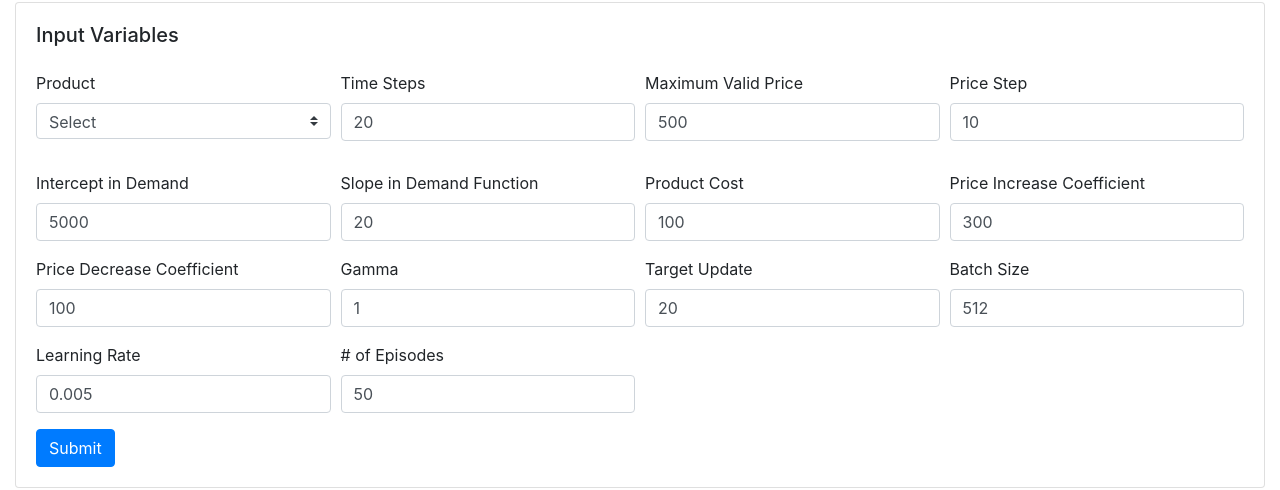
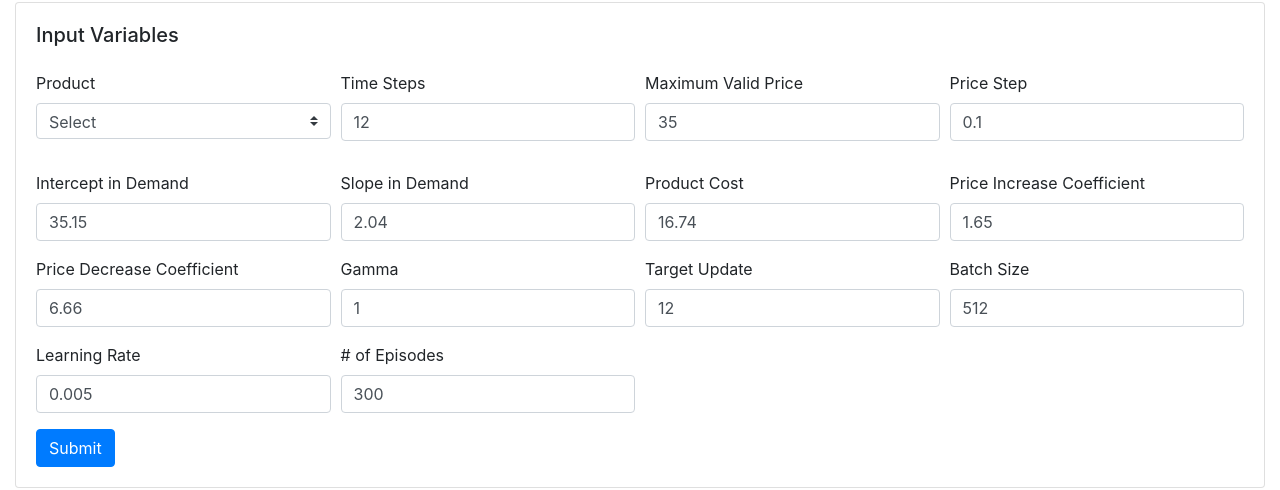
Before and after one commit to salves94/price_optimizer, a Flask app: page /price-optimization/create in a window 1280 px wide. Shown: the part 559-1049 px from the top of the page. Run offline with Flask 2, Linux system fonts and the light colour scheme; a user stored in the database is signed in; data comes from the database, SQL or seed files in the repository; both versions use the stored data as it was after the commit; some libraries are stand-ins or nearby versions.

Commit message:
Small Improves

```diff
--- a/app.py
+++ b/app.py
@@ -161,15 +161,15 @@ def createPriceOptimization():
         if request.method == 'POST':
             product_id = request.form['product_id']
             time_steps = int(request.form['time_steps'])
-            max_price = int(request.form['max_price'])
-            price_step = int(request.form['price_step'])
-            q_0 = int(request.form['intercept_demand'])
-            k = int(request.form['slope_demand'])
-            unit_cost = int(request.form['product_cost'])
-            increase_coefficient = int(request.form['increase_coefficient'])
-            decrease_coefficient = int(request.form['decrease_coefficient'])
+            max_price = float(request.form['max_price'])
+            price_step = float(request.form['price_step'])
+            q_0 = float(request.form['intercept_demand'])
+            k = float(request.form['slope_demand'])
+            unit_cost = float(request.form['product_cost'])
+            increase_coefficient = float(request.form['increase_coefficient'])
+            decrease_coefficient = float(request.form['decrease_coefficient'])
             gamma = float(request.form['gamma'])
-            target_update = int(request.form['target_update'])
+            target_update = float(request.form['target_update'])
             batch_size = int(request.form['batch_size'])
             learning_rate = float(request.form['learning_rate'])
             num_episodes = int(request.form['num_episodes'])
--- a/templates/price-optimization/create.html
+++ b/templates/price-optimization/create.html
@@ -24,47 +24,47 @@
                                 </div>
                                 <div class="form-group col-md-3">
                                     <label for="time_steps">{{ _('Time Steps') }}</label>
-                                    <input type="number" class="form-control" name='time_steps' id='time_steps' required value='20'>
+                                    <input type="number" class="form-control" name='time_steps' id='time_steps' required value='12'>
                                 </div>
                                 <div class="form-group col-md-3">
                                     <label for="max_price">{{ _('Maximum Valid Price') }}</label>
-                                    <input type="number" class="form-control" name='max_price' id='max_price' required value='500'>
+                                    <input type="number" step="any" class="form-control" name='max_price' id='max_price' required value='35'>
                                 </div>
                                 <div class="form-group col-md-3">
                                     <label for="price_step">{{ _('Price Step') }}</label>
-                                    <input type="number" class="form-control" name='price_step' id='price_step' required value='10'>
+                                    <input type="number" step="any" class="form-control" name='price_step' id='price_step' required value='0.1'>
                                 </div>
                             </div>
                             <div class="form-row">
                                 <div class="form-group col-md-3">
                                     <label for="intercept_demand">{{ _('Intercept in Demand') }}</label>
-                                    <input type="number" class="form-control" name='intercept_demand' id='intercept_demand' required value='5000'>
+                                    <input type="number" step="any" class="form-control" name='intercept_demand' id='intercept_demand' required value='35.15'>
                                 </div>
                                 <div class="form-group col-md-3">
-                                    <label for="slope_demand">{{ _('Slope in Demand Function') }}</label>
-                                    <input type="number" class="form-control" name="slope_demand" id="slope_demand" required value='20'>
+                                    <label for="slope_demand">{{ _('Slope in Demand') }}</label>
+                                    <input type="number" step="any" class="form-control" name="slope_demand" id="slope_demand" required value='2.04'>
                                 </div>
                                 <div class="form-group col-md-3">
                                     <label for="product_cost">{{ _('Product Cost') }}</label>
-                                    <input type="number" class="form-control" name='product_cost' id="product_cost" required value='100'>
+                                    <input type="number" step="any" class="form-control" name='product_cost' id="product_cost" required value='16.74'>
                                 </div>
                                 <div class="form-group col-md-3">
                                     <label for="increase_coefficient">{{ _('Price Increase Coefficient') }}</label>
-                                    <input type="number" class="form-control" name='increase_coefficient' id="increase_coefficient" required value='300'>
+                                    <input type="number" step="any" class="form-control" name='increase_coefficient' id="increase_coefficient" required value='1.65'>
                                 </div>
                             </div>
                             <div class="form-row">
                               <div class="form-group col-md-3">
                                   <label for="decrease_coefficient">{{ _('Price Decrease Coefficient') }}</label>
-                                  <input type="number" class="form-control" name='decrease_coefficient' id="decrease_coefficient" required value='100'>
+                                  <input type="number" step="any" class="form-control" name='decrease_coefficient' id="decrease_coefficient" required value='6.66'>
                               </div>
                               <div class="form-group col-md-3">
                                   <label for="product_name">{{ _('Gamma') }}</label>
-                                  <input type="number" class="form-control" name='gamma' id='gamma' required value='1'>
+                                  <input type="number" step="any" class="form-control" name='gamma' id='gamma' required value='1'>
                               </div>
                               <div class="form-group col-md-3">
                                   <label for="product_code">{{ _('Target Update') }}</label>
-                                  <input type="number" class="form-control" name='target_update' id='target_update' required value='20'>
+                                  <input type="number" step="any" class="form-control" name='target_update' id='target_update' required value='12'>
                               </div>
                               <div class="form-group col-md-3">
                                   <label for="time_steps">{{ _('Batch Size') }}</label>
@@ -74,11 +74,11 @@
                             <div class="form-row">
                                 <div class="form-group col-md-3">
                                     <label for="time_steps">{{ _('Learning Rate') }}</label>
-                                    <input type="number" class="form-control" name='learning_rate' id='learning_rate' required value='0.005'>
+                                    <input type="number" step="any" class="form-control" name='learning_rate' id='learning_rate' required value='0.005'>
                                 </div>
                                 <div class="form-group col-md-3">
                                     <label for="time_steps">{{ _('# of Episodes') }}</label>
-                                    <input type="number" class="form-control" name='num_episodes' id='num_episodes' required value='50'>
+                                    <input type="number" class="form-control" name='num_episodes' id='num_episodes' required value='300'>
                                 </div>
                             </div>
                             <button type="submit" class="btn btn-primary">{{ _('Submit') }}</button>
--- a/templates/price-optimization/results.html
+++ b/templates/price-optimization/results.html
@@ -150,7 +150,7 @@
                                                     <tr>
                                                         <td>{{ _('Price') }}:</td>
                                                         {% for i in sequence_prices %}
-                                                            <td>
+                                                            <td style="text-align: right;">
                                                                 {{ i }}
                                                             </td>
                                                         {% endfor %}
@@ -218,7 +218,7 @@
                                                     <tr>
                                                         <td>{{ _('Profits') }}:</td>
                                                         {% for i in best_profit_results %}
-                                                            <td>
+                                                            <td style="text-align: right;">
                                                                 {{ i }}
                                                             </td>
                                                         {% endfor %}
```
Also changed, not shown: database.db, functions.py (line endings or trailing spaces), translations/es/LC_MESSAGES/messages.po, 1 other file.
